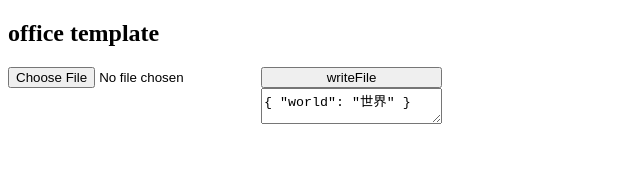
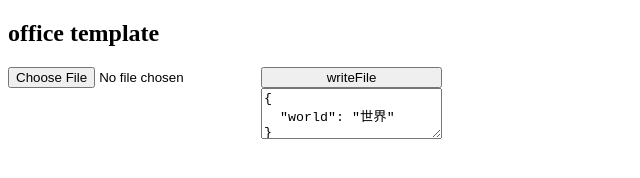
Before and after one commit to fanlia/office2json, a website built with Vite: page index.html in a window 1280 px wide. Shown: the whole page, without its empty margins (0-640 px from the left). Built offline with nearby package versions, Linux system fonts and the light colour scheme.

Commit message:
refine index.html

```diff
--- a/index.html
+++ b/index.html
@@ -14,7 +14,11 @@
       </div>
       <div style="display: flex; flex-direction: column">
         <button>writeFile</button>
-        <textarea>{ "world": "世界" }</textarea>
+        <textarea rows="3">
+{
+  "world": "世界"
+}
+        </textarea>
       </div>
     </div>
     <script type="module">
```
